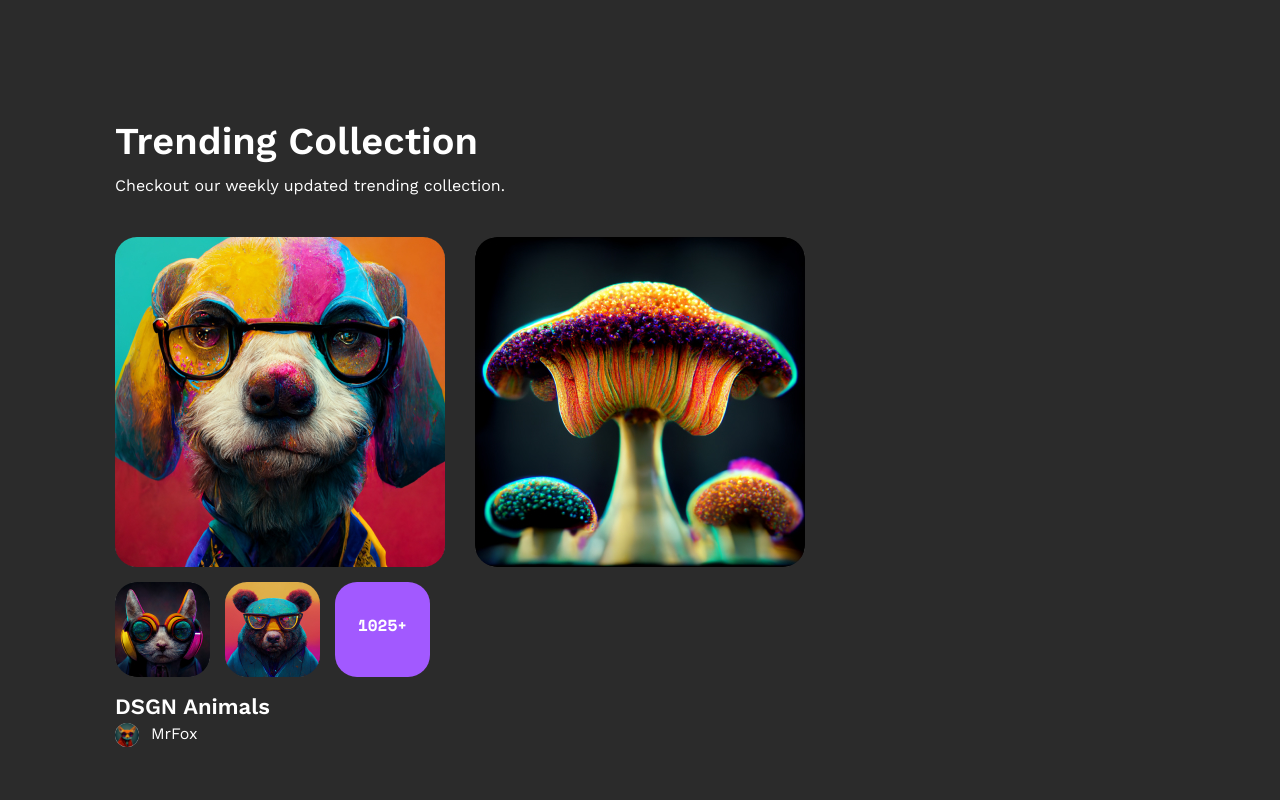
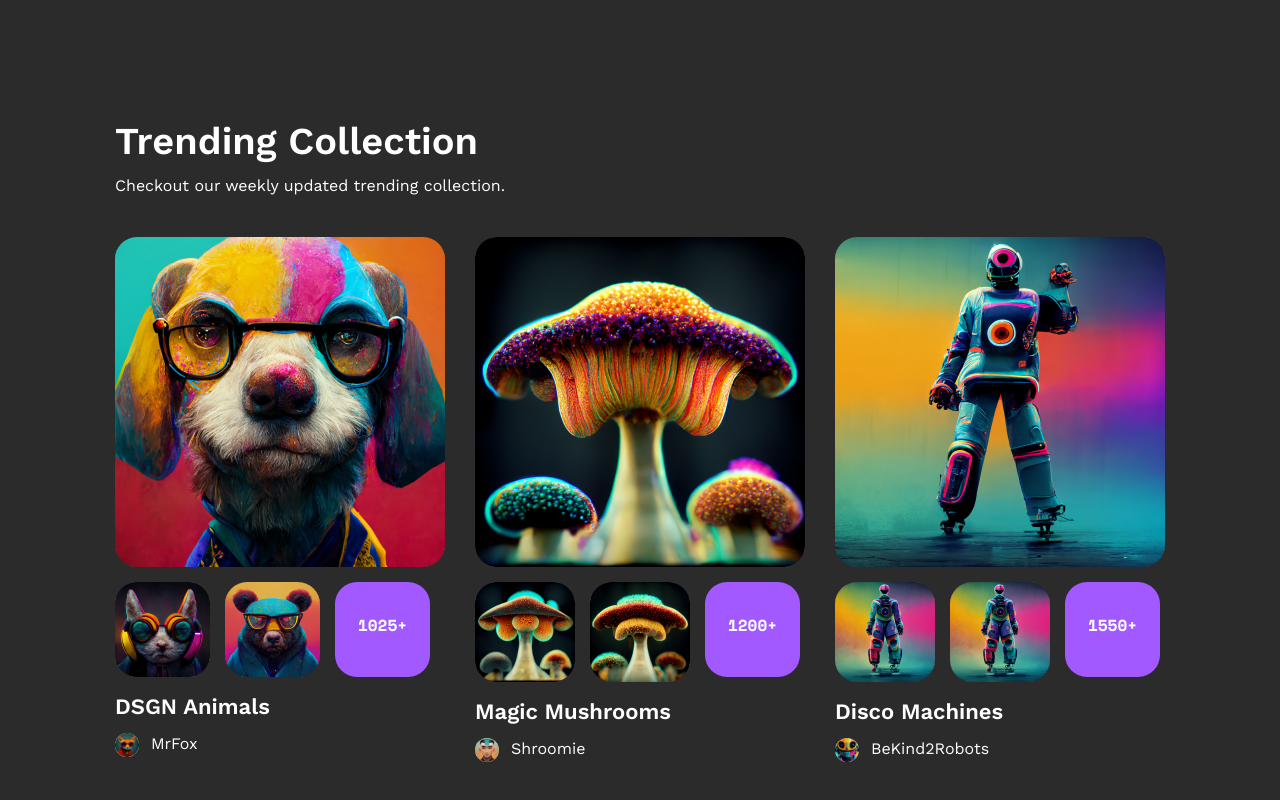
Before and after one commit to VolodymyrKozel/NFT-Marketplace, a website built with Vite: page src/index.html in a window 1280 px wide. Shown: the part 745-1545 px from the top of the page. Built offline with nearby package versions, Linux system fonts and the light colour scheme.

Commit message:
trend section end

```diff
--- a/src/css/trending-collection.css
+++ b/src/css/trending-collection.css
@@ -9,14 +9,11 @@
   display: flex;
   flex-wrap: wrap;
   gap: 30px;
-  margin-bottom: 15px;
-}
-.trend-gallery li:not(:first-child) {
-  display: none;
 }
 .trend-gallery-link {
 }
 .gallery-img {
+  margin-bottom: 15px;
   border-radius: 22px;
   overflow: hidden;
 }
@@ -48,10 +45,11 @@
 }
 .trend-caregory {
   /* H5 - Work Sans */
-font-family: "Work Sans";
+  font-family: 'Work Sans';
   font-size: 22px;
   font-weight: 600;
   text-transform: capitalize;
+  margin-bottom: 10px;
 }
 .trend-avatar {
   display: flex;
--- a/src/partials/trending-collection.html
+++ b/src/partials/trending-collection.html
@@ -2,23 +2,11 @@
   <div class="container">
       <h2 class="trend-title h2">Trending Collection</h2>
       <p class="trend-text">Checkout our weekly updated trending collection.</p>
-      <ul class="trend-gallery">
-        <li>
+      <div class="trend-gallery">
+          <div class="trend-gallery-item">
               <a class="trend-gallery-link" href="#">
                 <img class="gallery-img" src="./img/trend/big/dog-tab.jpg" alt="dog" />
               </a>
-        </li>
-        <li>
-            <a class="trend-gallery-link" href="#">
-              <img class="gallery-img" src="./img/trend/big/mushroom-tab.jpg" alt="dog" />
-            </a>
-          </li>
-          <li>
-            <a class="trend-gallery-link" href="#">
-              <img class="gallery-img" src="./img/trend/big/disco-tab.jpg" alt="dog" />
-            </a>
-          </li>
-      </ul>
               <ul class="trend-list">
                 <li class="trend-list-item">
                     <img class="trend-list-img" src="./img/trend/cat1.jpg" alt="cat">
@@ -28,7 +16,6 @@
                 </li>
                 <li class="trend-list-item trend-link-item">
                     <a class="trend-link" href="#">1025+</a>
-        </li>
               </ul>
               <h3 class="trend-caregory">DSGN Animals</h3>
               <div class="trend-avatar">
@@ -36,4 +23,47 @@
                 <p class="avatar-name">MrFox</p>
               </div>
           </div>
+            <div class="trend-gallery-item">
+                <a class="trend-gallery-link" href="#">
+                  <img class="gallery-img" src="./img/trend/big/mushroom-tab.jpg" alt="dog" />
+                </a>
+                <ul class="trend-list">
+                    <li class="trend-list-item">
+                        <img class="trend-list-img" src="./img/trend/mushroom1-tab.jpg" alt="mushroom">
+                    </li>
+                    <li class="trend-list-item">
+                        <img class="trend-list-img" src="./img/trend/mushroom2-tab.jpg" alt="mushroom">
+                    </li>
+                    <li class="trend-list-item trend-link-item">
+                        <a class="trend-link" href="#">1200+</a>
+                  </ul>
+                  <h3 class="trend-caregory">Magic Mushrooms</h3>
+                  <div class="trend-avatar">
+                    <img class="avatar-img" src="./img/avatars/Avatar7.jpg" alt="Shroomie" width="24" height="24">
+                    <p class="avatar-name">Shroomie</p>
+                  </div>
+            </div>
+            <div class="trend-gallery-item">
+                <a class="trend-gallery-link" href="#">
+                  <img class="gallery-img" src="./img/trend/big/disco-tab.jpg" alt="dog" />
+                </a>
+                <ul class="trend-list">
+                    <li class="trend-list-item">
+                        <img class="trend-list-img" src="./img/trend/disco.jpg" alt="disco">
+                    </li>
+                    <li class="trend-list-item">
+                        <img class="trend-list-img" src="./img/trend/disco1.jpg" alt="disco">
+                    </li>
+                    <li class="trend-list-item trend-link-item">
+                        <a class="trend-link" href="#">1550+</a>
+                  </ul>
+                  <h3 class="trend-caregory">Disco Machines</h3>
+                  <div class="trend-avatar">
+                    <img class="avatar-img" src="./img/avatars/Avatar12.jpg" alt="BeKind2Robots" width="24" height="24">
+                    <p class="avatar-name">BeKind2Robots</p>
+                  </div>
+            </div>
+        </div>
+
+  </div>
 </section>
```
Also changed, not shown: src/img/avatars/Avatar10.jpg (renamed from src/img/avatars/Avatar #10.jpg), src/img/avatars/Avatar10@2x.jpg (renamed from src/img/avatars/Avatar #10@2x.jpg), src/img/avatars/avatar12.jpg (renamed from src/img/avatars/avatar #12.jpg), src/img/avatars/avatar12@2x.jpg (renamed from src/img/avatars/avatar #12@2x.jpg). Lines whose indentation alone changed are shown as unchanged.
